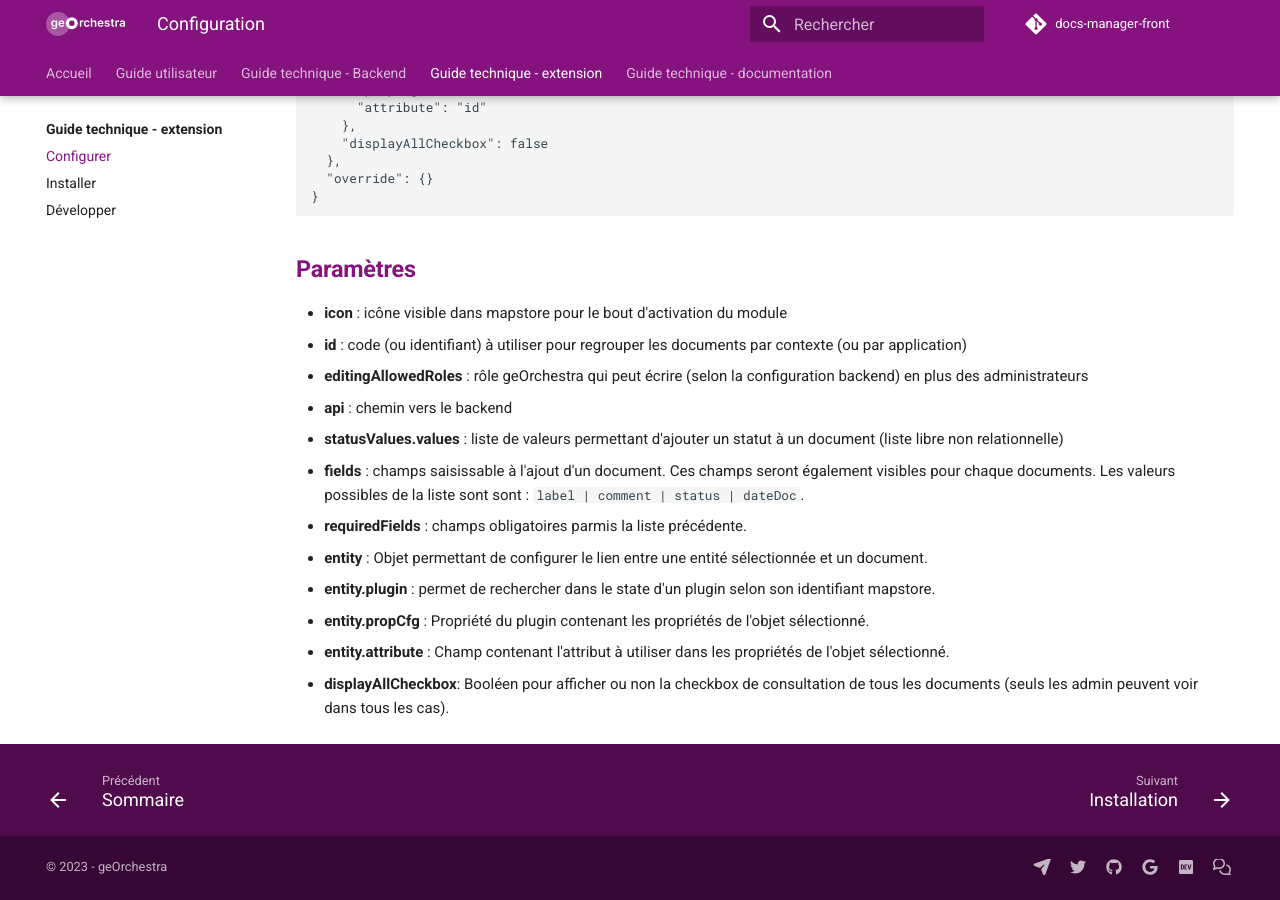
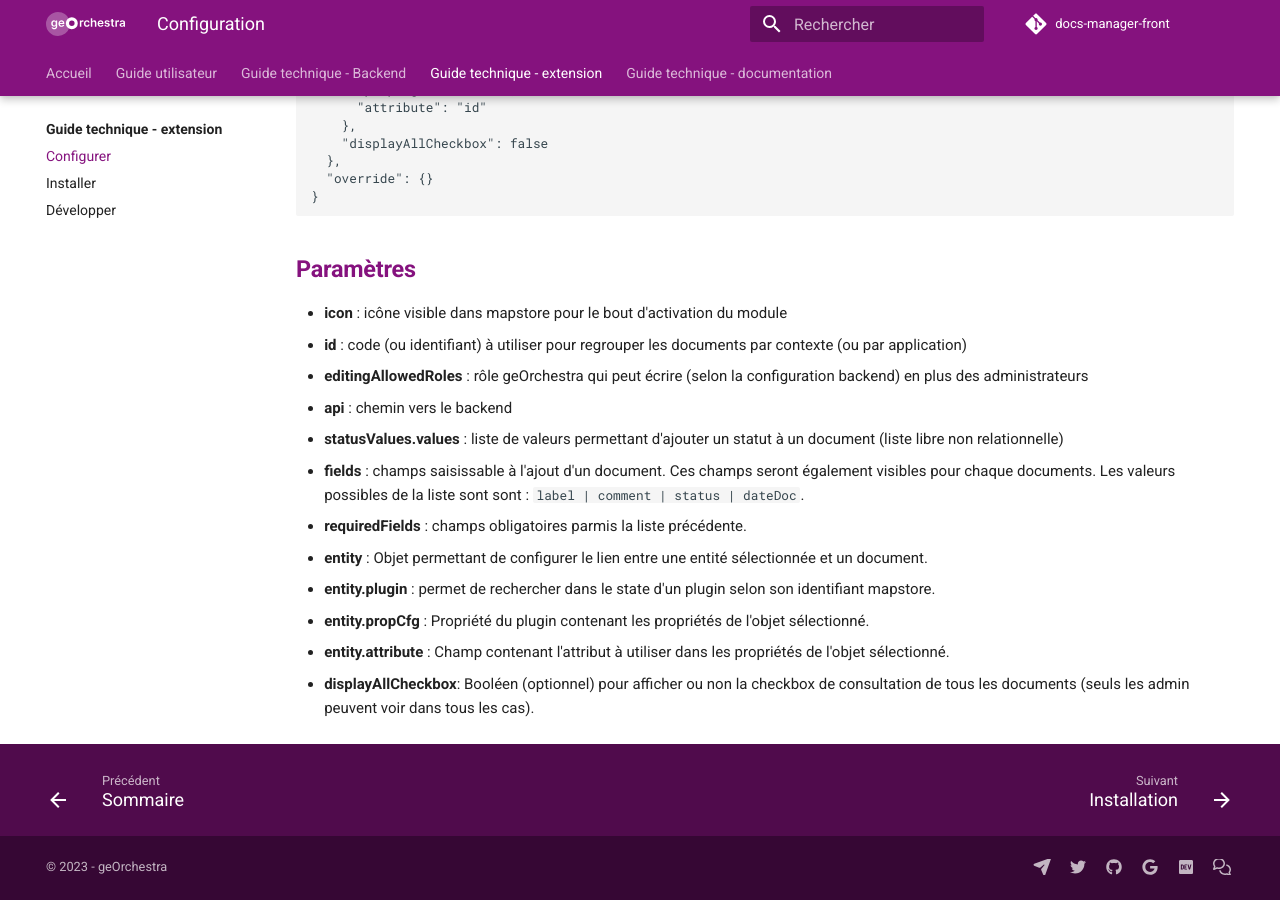
Before and after one commit to jdev-org/docs-manager, an MkDocs documentation site: the page built from docs/docs/tech_module/config/index.md, in a window 1280 px wide and 900 px high, scrolled down 1561 px. Built offline with MkDocs 1.6.1 and Material for MkDocs 9.7.7, drawn with Linux system fonts in a browser that asks for light colours; comment, search, counter and statistics services are not loaded; the version menu is left out.

Commit message:
doc displayAllCheckbox param as opt

```diff
--- a/docs/docs/tech_module/config/index.md
+++ b/docs/docs/tech_module/config/index.md
@@ -61,4 +61,4 @@
 - **entity.plugin** : permet de rechercher dans le state d'un plugin selon son identifiant mapstore.
 - **entity.propCfg** : Propriété du plugin contenant les propriétés de l'objet sélectionné.
 - **entity.attribute** : Champ contenant l'attribut à utiliser dans les propriétés de l'objet sélectionné.
-- **displayAllCheckbox**: Booléen pour afficher ou non la checkbox de consultation de tous les documents (seuls les admin peuvent voir dans tous les cas).
+- **displayAllCheckbox**: Booléen (optionnel) pour afficher ou non la checkbox de consultation de tous les documents (seuls les admin peuvent voir dans tous les cas).
```
